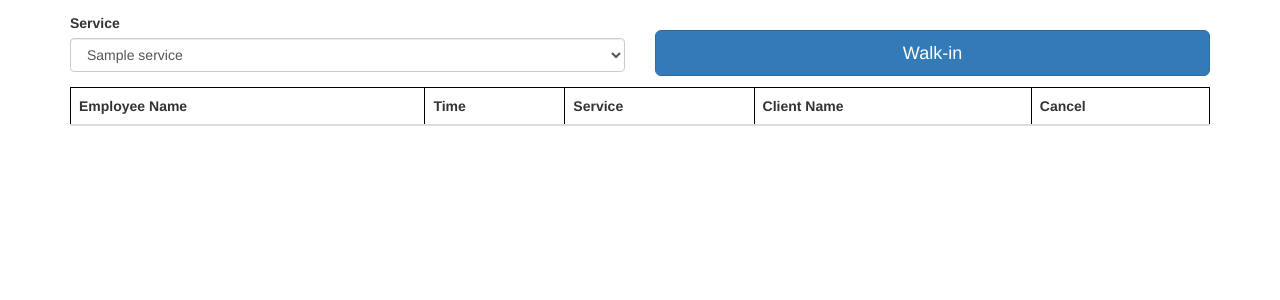
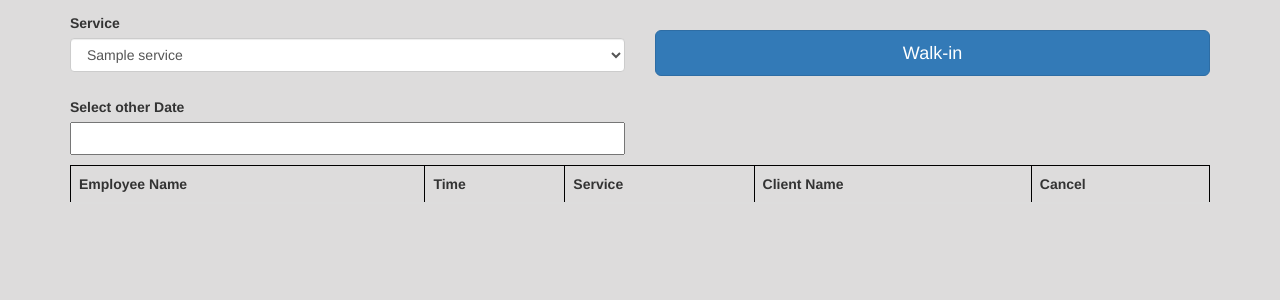
Before and after one commit to danielbis/sidoCheck, a Flask app: page /provider/dashboardprovider in a window 1280 px wide. Shown: the part 51-351 px from the top of the page. Run offline with Flask 2, Linux system fonts and the light colour scheme; a user stored in the database is signed in; tables that the repository leaves empty hold one stand-in row (values such as "Sample post"); lists and menus that the app fills with data are empty; parts of the project's set-up code (start-up, migrations or seed data) failed here and were passed over; some libraries are stand-ins or nearby versions.

Commit message:
choosing date in the dashboard provider table

```diff
--- a/app/mod_provider/routes.py
+++ b/app/mod_provider/routes.py
@@ -32,27 +32,43 @@ provider_mod = Blueprint("mod_provider", __name__, url_prefix="/provider")
 def dashboardprovider():
     employees = User.query.filter_by(shop_id=current_user.shop_id).all()
     empl_app = []
+    date_string = request.args.get('date', 0, type=str)
+    if date_string is not 0:
+        print("rs: ", date_string)
+        date_string = date_string[:-4] + date_string[-2:]
+        print("rs: ", date_string)
+        d = datetime.strptime(date_string, '%m/%d/%y').date()
+    else:
+        d = date.today()
+
+    print("d is", d)
     for e in employees:
         if e.id == current_user.id:
             del (e)
         else:
-            d = date.today()
             a = get_employees_appointments_by_date(e, d)
             empl_app += a
+
+    print("appoint before sort: ", empl_app)
+    empl_app.sort(key=lambda r: r["time"], reverse=False)
+    print("appoint after sort: ", empl_app)
+
+    if date_string is not 0:
+        return jsonify(empl_app)
 
     form = ServiceForm()
     shops_services = Service.query.filter(Service.providers.any(id=current_user.id)).all()
     form.service.choices = [(s.service_id, s.service_name) for s in shops_services]
     shop = Shop.query.filter_by(shop_id=current_user.shop_id).first()
-    print("appoint before sort: ", empl_app)
-    empl_app.sort(key=lambda r: r["time"], reverse=False)
-    print("appoint after sort: ", empl_app)
+
 
     app.logger.info('dashboard, shop: %s', shop.shop_name)
 
     if form.validate_on_submit():
         session["walkin_service_id"] = form.service.data
         return redirect(url_for("mod_provider.walkin"))
+
+
 
     return render_template('dashboardprovider.html', name=shop.shop_name, employees=employees, empl_app=empl_app,
                            form=form)
--- a/app/templates/dashboardprovider.html
+++ b/app/templates/dashboardprovider.html
@@ -10,15 +10,21 @@ Dashboard
 
 {% block styles %}
 {{super()}}
+  <link rel="stylesheet" href="../../static/date_picker.css">
+
 {% endblock %}
+
 {% block scripts %}
 <script src="https://ajax.googleapis.com/ajax/libs/jquery/3.3.1/jquery.min.js"></script>
   <script type="text/javascript" src="http://ajax.googleapis.com/ajax/libs/jqueryui/1.11.1/jquery-ui.min.js"></script>
 <script type="text/javascript">
 
+var $t_body = $('#schedule_body');
+
+
 $(document).on("click", "#slot", function(){
     var r = confirm("Are you sure that you want to cancel this appointment?");
-    if (r == true){
+    if (r === true){
     	$.ajax({
 	      method:'post',
 	      url:'/provider/cancel_appointment',
@@ -42,6 +48,59 @@ $(document).on("click", "#slot", function(){
     }
 
   });
+
+    $( function() {
+
+      var dateFormat = "mm/dd/yy";
+        from = $( "#from" )
+          .datepicker({
+            showOtherMonths: true,
+            dayNamesMin: ['Sun', 'Mon', 'Tue', 'Wed', 'Thu', 'Fri', 'Sat']
+          })
+          .on( "change", function() {
+            from.datepicker( "option", getDate( this ) );
+          });
+
+      function getDate( element ) {
+        var date;
+        try {
+          date = element.value;
+        } catch( error ) {
+          date = null;
+        }
+        console.log("date is: ", date)
+        if (date !== null){
+            $.ajax({
+               method: 'get',
+               url: '/provider/dashboardprovider',
+               data: { date : date
+                     },
+               success: function(data) {
+                   data = data;
+                   console.log(data);
+                   $t_body.empty();
+                   var len = data.length;
+                   var i;
+                   for (i = 0; i < len; i++){
+                       $t_body.append(
+                            "<tr>" +
+                            "<td>" +data[i]['empl_first']+ " " + data[i]['empl_last'] + "</td>"+
+                            "<td>" + data[i]['time'] + "</td>"+
+                            "<td>" + data[i]['service_type'] + "</td>"+
+                            "<td>" +data[i]['client_first']+ " " + data[i]['client_last'] + "</td>"+
+                            "<td> <button id = 'slot' class='btn btn-danger' value=" + data[i]['appointment_id'] + " type='submit'>Cancel</button></td>" +
+                            "</tr>"
+                       );
+                     }
+
+                   }
+            });
+            return date;
+        }
+
+
+      }
+    });
 
 </script>
 {% endblock %}
@@ -81,7 +140,12 @@ $(document).on("click", "#slot", function(){
     </div>
 	</form>
 	</div>
-
+    <div class="row" style="margin-top: 10px; margin-bottom: 10px;">
+        <div class="col-sm-6">
+         <label for="from">Select other Date</label>
+        <input style="width: 100%; height: 33px;" id="from">
+        </div>
+    </div>
 
 	<style>
 	table,th,td {
@@ -98,10 +162,10 @@ $(document).on("click", "#slot", function(){
 	      <th scope="col">Cancel</th>
 	    </tr>
 	  </thead>
-	  <tbody>
+	  <tbody id="schedule_body">
 	    {% for a in empl_app %}
             <tr>
-	      <th scope="row">{{a["empl_first"]}} {{a["empl_last"]}}</th>
+	      <td scope="row">{{a["empl_first"]}} {{a["empl_last"]}}</td>
 	      <td>{{a["time"]}}</td>
 	      <td>{{a["service_type"]}}</td>
 	      <td>{{a["clien_first"]}} {{a["client_last"]}}</td>
```
Also changed, not shown: 2 other files.
